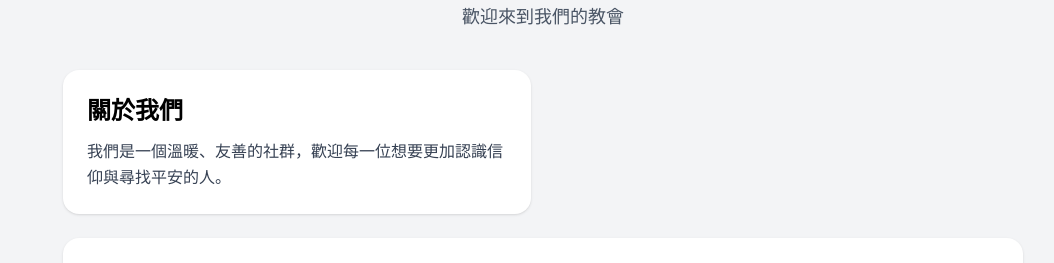
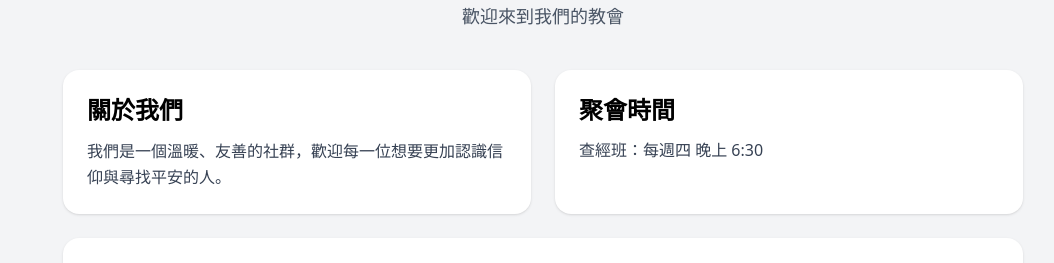
Before and after one commit to kawagami/preview-church, a React (Vite) app: page / in a window 1280 px wide. Shown: the part 158-421 px from the top of the page, without its empty margins (97-1151 px from the left). Built offline with nearby package versions, Linux system fonts and the light colour scheme.

Commit message:
feat: 頁面資訊調整

```diff
--- a/src/app/Home/index.tsx
+++ b/src/app/Home/index.tsx
@@ -14,6 +14,13 @@ export default function Home() {
                     <p className="text-gray-700 leading-relaxed">
                         我們是一個溫暖、友善的社群，歡迎每一位想要更加認識信仰與尋找平安的人。
                     </p>
+                </div>
+
+                <div className="rounded-2xl shadow p-6 bg-white">
+                    <h2 className="text-2xl font-semibold mb-3">聚會時間</h2>
+                    <ul className="text-gray-700 space-y-2">
+                        <li>查經班：每週四 晚上 6:30</li>
+                    </ul>
                 </div>
 
                 <div className="rounded-2xl shadow p-6 bg-white md:col-span-2">
```
